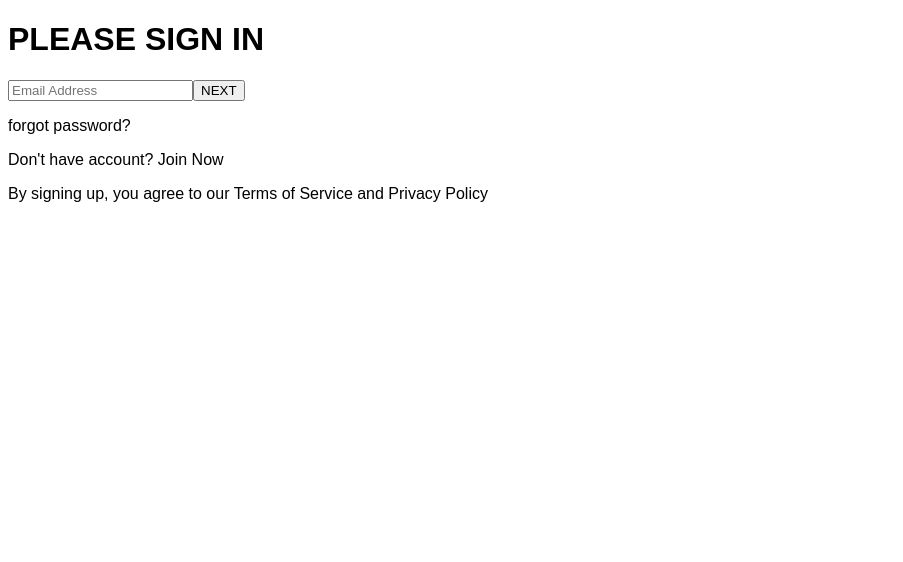
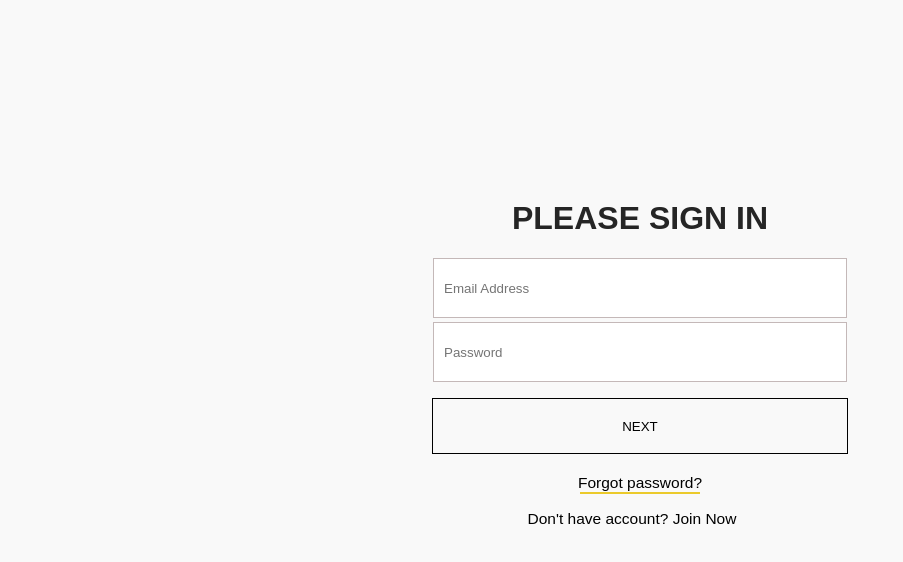
Before and after one commit to talescoelho/Library, a React (Create React App) app in the folder library-front/: page / in a window 1280 px wide. Shown: the top 562 px of the page, without its empty margins (0-903 px from the left). Built offline with nearby package versions, Linux system fonts and the light colour scheme; the HTML template or start-up script is replaced by a standard one; a web font is replaced by a local one.

Commit message:
Done login page

```diff
--- a/library-front/src/Pages/Home.jsx
+++ b/library-front/src/Pages/Home.jsx
@@ -1,18 +1,21 @@
 import React from 'react';
+import '../css/Home.css';
 
 function Home() {
   return (
-    <div>
-      <h1>PLEASE SIGN IN</h1>
+    <div className="login-container">
+      <h1 className="login-title">PLEASE SIGN IN</h1>
 
-      <input placeholder="Email Address" />
-      <button>NEXT</button>
+      <input placeholder="Email Address" className="login-input" />
+      <input placeholder="Password" className="login-input" />
 
-      <p>forgot password?</p>
+      <button className="login-button">NEXT</button>
 
-      <p>Don't have account? Join Now</p>
+      <p className="login-forgot">Forgot password?</p>
 
-      <p>By signing up, you agree to our Terms of Service and Privacy Policy</p>
+      <p className="login-join">
+        Don't have account? <span className="join-span">Join Now</span>
+      </p>
     </div>
   );
 }
--- a/library-front/src/css/Home.css
+++ b/library-front/src/css/Home.css
@@ -0,0 +1,64 @@
+body {
+  background-color: #f9f9f9;
+}
+
+.login-container {
+  text-align: center;
+}
+
+.login-title {
+  color: #252525;
+  margin-top: 25vh;
+}
+
+.login-input {
+  border: 1px solid #c4b8b8;
+  padding-left: 10px;
+  display: block;
+  margin: 0 auto;
+  height: 7vh;
+  width: 50vh;
+  margin-top: 0.5vh;
+}
+
+.login-button {
+  cursor: pointer;
+  background-color: #f9f9f9;
+  border: 1.3px solid black;
+  color: black;
+  display: block;
+  margin: 0 auto;
+  margin-top: 2vh;
+  height: 7vh;
+  width: 52vh;
+}
+
+.login-forgot {
+  cursor: pointer;
+  width: 140px;
+  margin: 0 auto;
+  margin-top: 2.5vh;
+  font-size: 15.5px;
+  transition: 1s;
+}
+
+.login-forgot:after {
+  content: '';
+  display: block;
+  margin: 0 auto;
+  width: 120px;
+  height: 2px;
+  background-color: #ebca2b;
+}
+
+.login-join {
+  font-size: 15.5px;
+}
+
+.join-span:after {
+  content: '';
+  flex: 1;
+  margin-left: 1rem;
+  height: 1px;
+  background-color: #000;
+}
```
